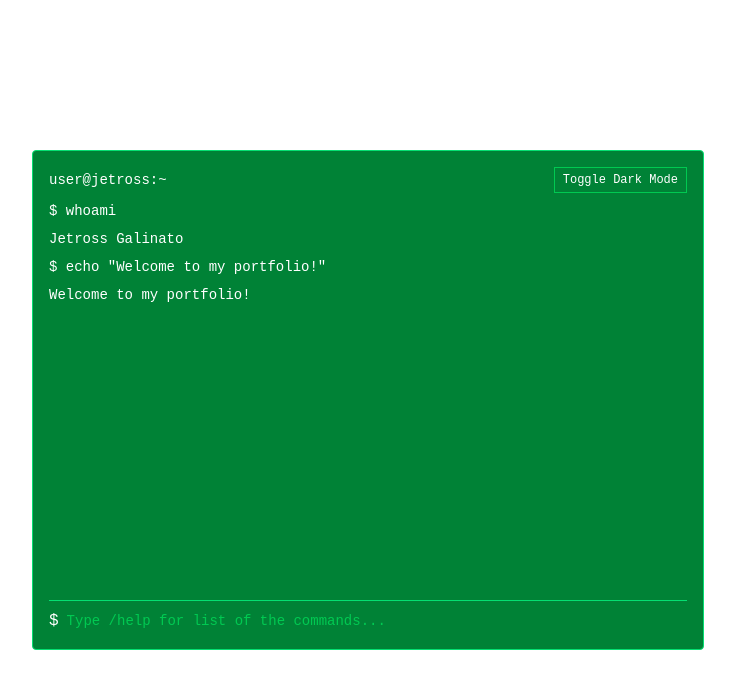
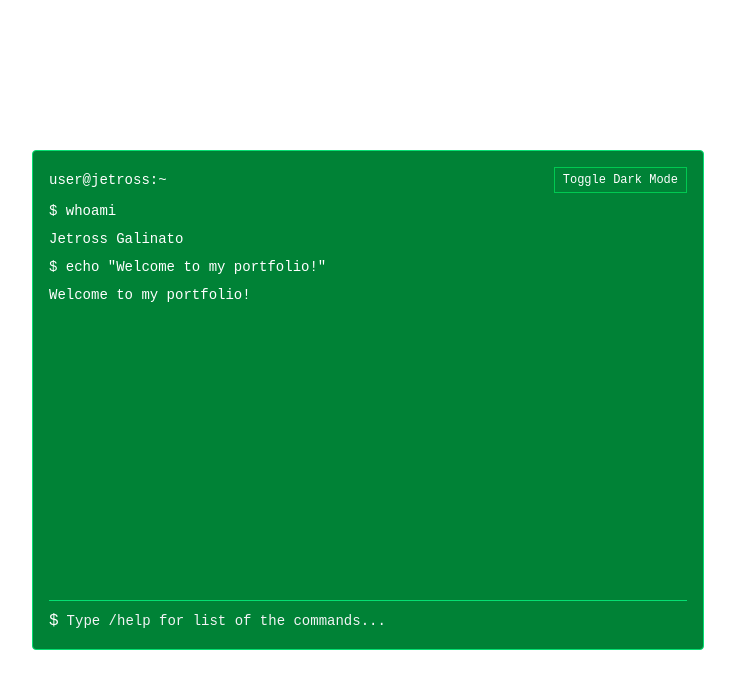
Before and after one commit to Jetrossgalinato/portfolio, a Next.js app: page / in a window 1280 px wide. Shown: the top 688 px of the page, without its empty margins (272-1007 px from the left). Built offline with nearby package versions, Linux system fonts and the light colour scheme.

Commit message:
added style on the scrollbar

```diff
--- a/src/app/components/Terminal.tsx
+++ b/src/app/components/Terminal.tsx
@@ -92,7 +92,7 @@ const Terminal = () => {
             value={input}
             onChange={(e) => setInput(e.target.value)}
             onKeyDown={handleKeyDown}
-            className="w-full bg-transparent outline-none border-none text-white text-sm dark:text-green-400 placeholder:text-green-500"
+            className="w-full bg-transparent outline-none border-none text-white text-sm dark:text-green-400 placeholder:text-gray-100 dark:placeholder:text-green-500"
             placeholder="Type /help for list of the commands..."
             autoFocus
           />
--- a/src/app/globals.css
+++ b/src/app/globals.css
@@ -19,6 +19,29 @@
   --foreground: #ededed;
 }
 
+/* Base scrollbar styles */
+::-webkit-scrollbar {
+  width: 8px;
+}
+
+::-webkit-scrollbar-track {
+  background: transparent;
+}
+
+::-webkit-scrollbar-thumb {
+  background-color: rgba(224, 224, 224, 0.4); /* Light mode thumb */
+  border-radius: 4px;
+}
+
+/* Dark mode styles */
+.dark ::-webkit-scrollbar-thumb {
+  background-color: rgba(34, 197, 94, 0.6); /* green-500 */
+}
+
+.dark ::-webkit-scrollbar-track {
+  background-color: transparent;
+}
+
 body {
   background-color: var(--background);
   color: var(--foreground);
```
